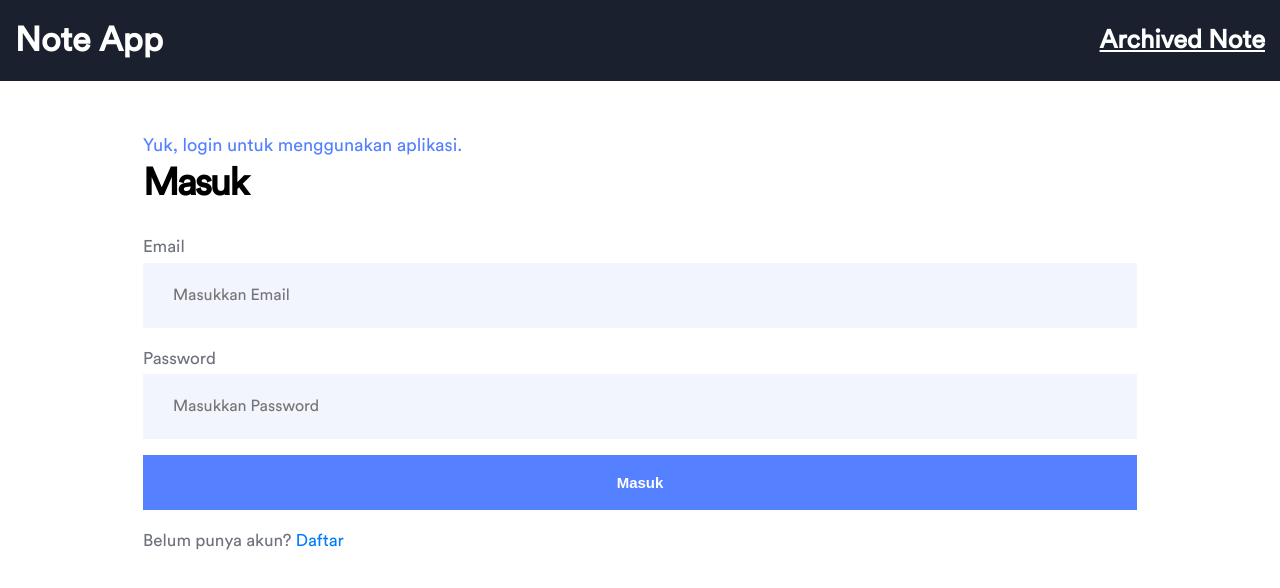
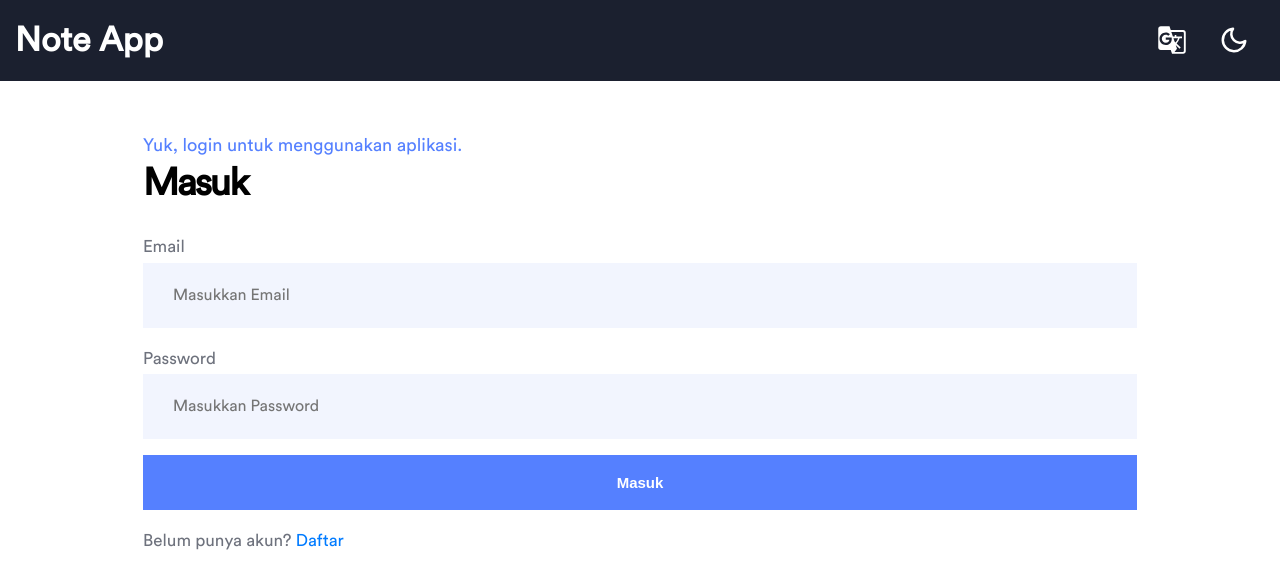
Before and after one commit to thedaamanda/fundamental-react-dicoding, a React (Vite) app: page /login in a window 1280 px wide. Shown: the top 588 px of the page. Built offline with nearby package versions, Linux system fonts and the light colour scheme; no server answers.

Commit message:
feat: add header toogler and logout button

```diff
--- a/package.json
+++ b/package.json
@@ -14,6 +14,7 @@
     "prop-types": "^15.8.1",
     "react": "^18.2.0",
     "react-dom": "^18.2.0",
+    "react-icons": "^4.12.0",
     "react-router-dom": "^6.21.0",
     "react-toastify": "^9.1.3"
   },
--- a/src/components/layouts/Header.jsx
+++ b/src/components/layouts/Header.jsx
@@ -1,27 +1,42 @@
-import React from 'react';
-import { Link } from 'react-router-dom';
+import React, { useContext } from 'react'
+import { Link, useLocation } from 'react-router-dom'
+import AuthContext from '../../contexts/AuthContext'
+import ThemeToggler from './ThemeToggler'
+import LogoutButton from './LogoutButton'
+import LangToggler from './LangToggler'
 
 function Header() {
+    const { auth } = useContext(AuthContext);
+    const { pathname } = useLocation();
+
     return (
-    <header className="template-header">
-        <div className="template-container">
-            <div className="header-inner">
-                <div className="header-left">
-                    <div className="brand-logo">
-                        <Link to="/">
+        <header className='template-header'>
+            <div className='template-container'>
+                <div className='header-inner'>
+                    <div className='header-left'>
+                        <div className='brand-logo'>
+                            <Link to='/'>
                                 <h1>Note App</h1>
                             </Link>
                         </div>
                     </div>
-                <div className="header-right">
-                    <Link to="/archives">
+                    <div className='header-right'>
+                        { auth ? (
+                                <>
+                                    <Link to='/archives' className="btn-archive">
                                         <h2>Archived Note</h2>
                                     </Link>
+                                </>
+                            ) : ''
+                        }
+                        <LangToggler />
+                        <ThemeToggler />
+                        <LogoutButton />
                     </div>
                 </div>
             </div>
         </header>
-  )
+    );
 }
 
 export default Header;
--- /dev/null
+++ b/src/components/layouts/LangToggler.jsx
@@ -0,0 +1,12 @@
+import React, { useEffect, useState } from 'react'
+import { MdGTranslate } from "react-icons/md";
+
+function LangToggler() {
+    return (
+        <button className="lang-toggler">
+            <MdGTranslate />
+        </button>
+    )
+}
+
+export default LangToggler
--- /dev/null
+++ b/src/components/layouts/LogoutButton.jsx
@@ -0,0 +1,31 @@
+import React, { useContext } from 'react'
+import { MdLogout } from 'react-icons/md'
+import AuthContext from '../../contexts/AuthContext'
+import { useNavigate } from 'react-router-dom'
+
+function LogoutButton() {
+    const { auth } = useContext(AuthContext)
+    const navigate = useNavigate()
+
+    const handleLogout = () => {
+        localStorage.removeItem('accessToken')
+        navigate('/login')
+    }
+
+    return (
+        <>
+            { auth ? (
+                    <button className="logout-btn" onClick={handleLogout}>
+                        <MdLogout />
+
+                        <span className="logout-btn__text">
+                            Logout
+                        </span>
+                    </button>
+                ) : ''
+            }
+        </>
+    )
+}
+
+export default LogoutButton
--- /dev/null
+++ b/src/components/layouts/ThemeToggler.jsx
@@ -0,0 +1,12 @@
+import React, { useEffect, useState } from 'react'
+import { FiMoon, FiSun} from "react-icons/fi";
+
+function ThemeToggler() {
+    return (
+        <button className="theme-toggler">
+            <FiMoon />
+        </button>
+    )
+}
+
+export default ThemeToggler
--- a/src/styles/style.css
+++ b/src/styles/style.css
@@ -142,6 +142,40 @@ a {
     margin: 0;
     color: var(--color-white);
     text-decoration: underline;
+}
+
+.template-header .header-right .btn-archive {
+    margin: 0 16px;
+}
+
+.template-header .theme-toggler, .template-header .lang-toggler {
+    align-items: center;
+    background-color: initial;
+    border: 0;
+    color: #fff;
+    cursor: pointer;
+    display: flex;
+    margin: 0 16px;
+    font-size: 30px;
+}
+
+.template-header .logout-btn {
+    align-items: center;
+    background-color: initial;
+    border: 0;
+    color: #fff;
+    cursor: pointer;
+    display: flex;
+    margin: 0 16px;
+}
+
+.template-header .logout-btn svg {
+    font-size: 30px;
+}
+
+.template-header .logout-btn .logout-btn__text {
+    margin-left: 5px;
+    font-size: 25px
 }
 
 /* Note */
```
Also changed, not shown: src/App.jsx (+0 -14 lines), 1 other file (tests, documents, lock files or other folders). Lines whose indentation alone changed are shown as unchanged.
